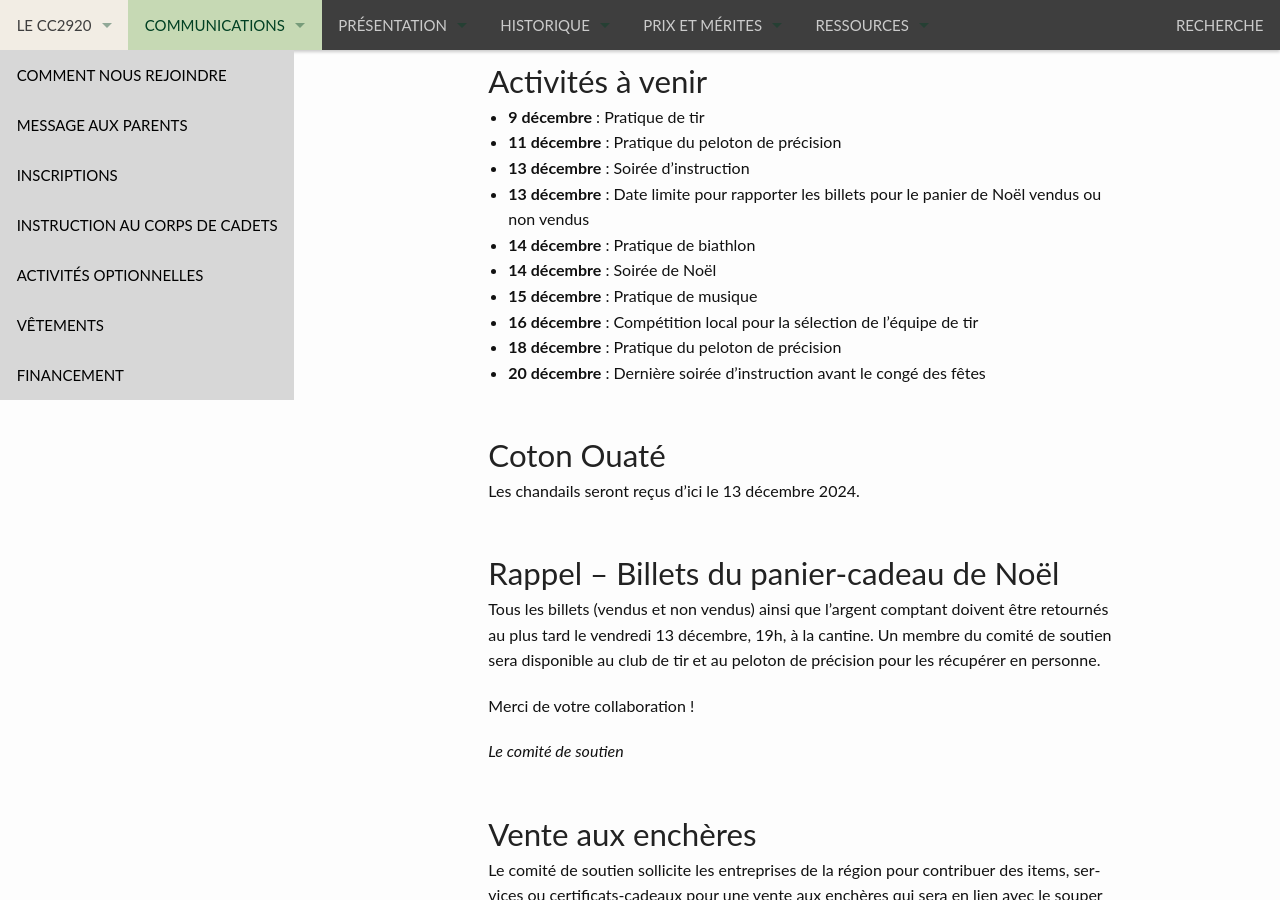
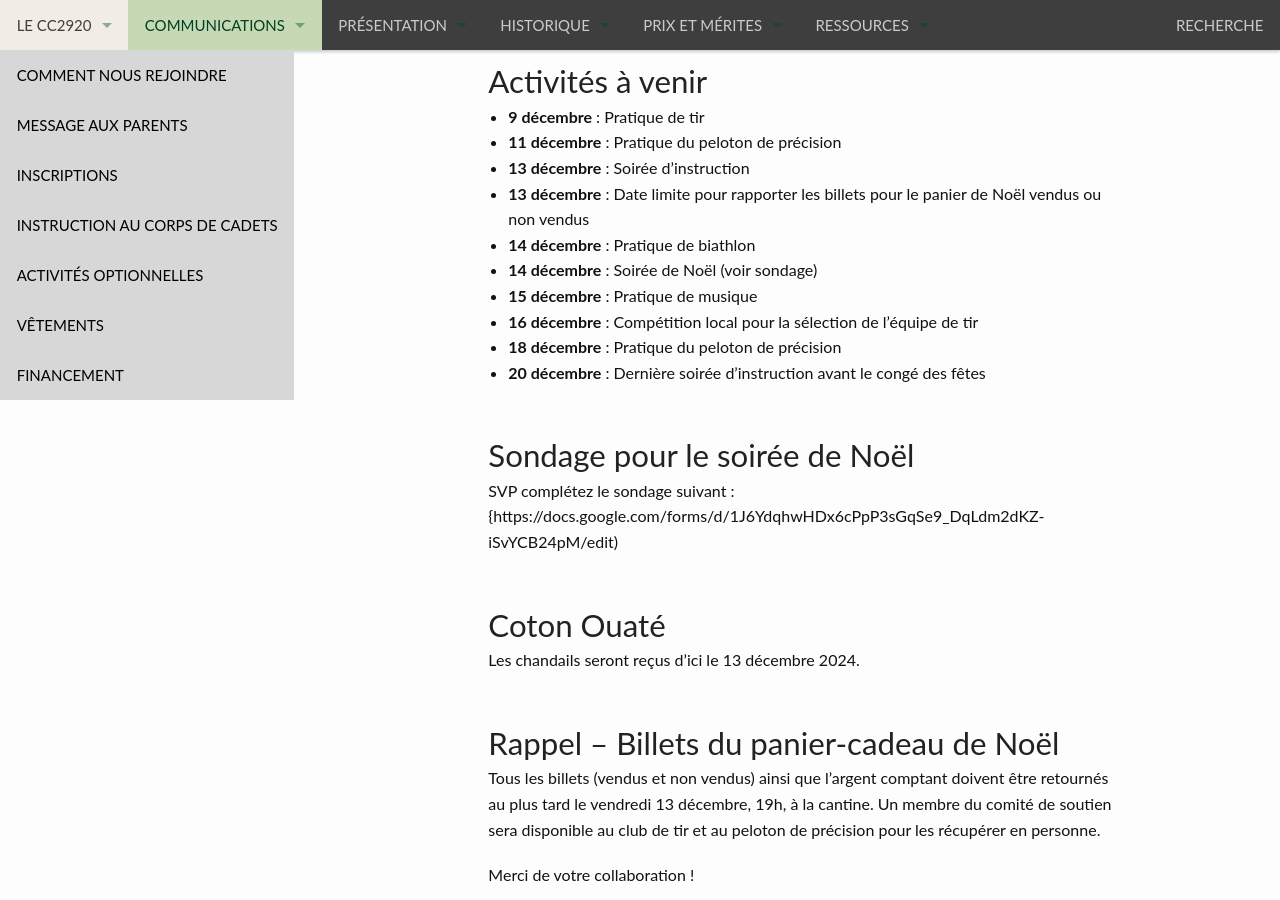
Before and after one commit to CC2920/web, a Jekyll site: the page built from _communications/messages.md, in a window 1280 px wide and 900 px high, scrolled down 601 px. Built offline with Jekyll 4.4.1, drawn with Linux system fonts in a browser that asks for light colours.

Commit message:
Update sondage

```diff
--- a/_communications/messages.md
+++ b/_communications/messages.md
@@ -23,11 +23,15 @@ layout: "messages"
 - **13 décembre** : Soirée d'instruction
 - **13 décembre** : Date limite pour rapporter les billets pour le panier de Noël vendus ou non vendus
 - **14 décembre** : Pratique de biathlon
-- **14 décembre** : Soirée de Noël
+- **14 décembre** : Soirée de Noël  (voir sondage)
 - **15 décembre** : Pratique de musique
 - **16 décembre** : Compétition local pour la sélection de l'équipe de tir
 - **18 décembre** : Pratique du peloton de précision
 - **20 décembre** : Dernière soirée d'instruction avant le congé des fêtes
+
+## Sondage pour le soirée de Noël
+
+SVP complétez le sondage suivant : {https://docs.google.com/forms/d/1J6YdqhwHDx6cPpP3sGqSe9_DqLdm2dKZ-iSvYCB24pM/edit)
 
 ## Coton Ouaté
 
```
